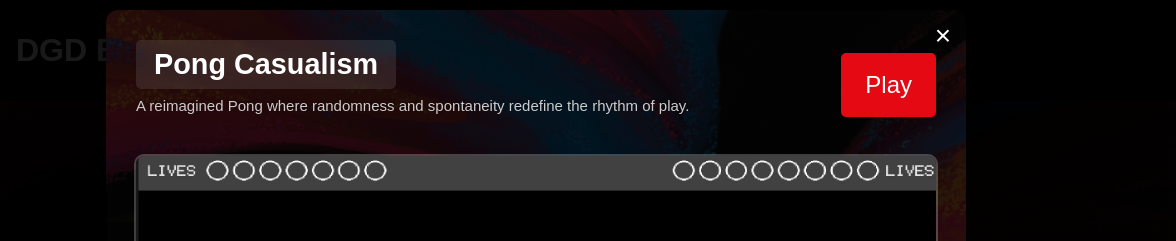
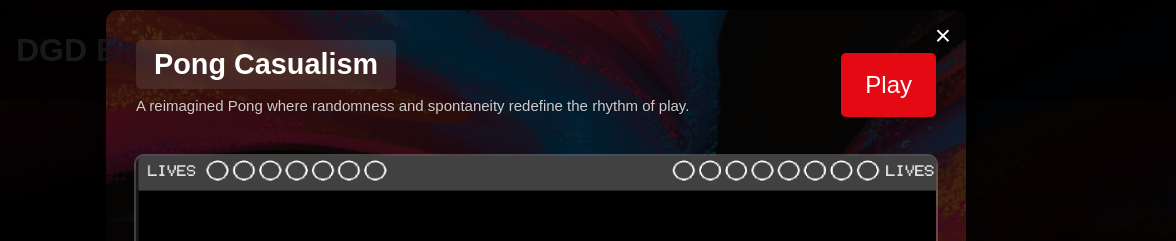
Before and after one commit to Sudhakar-Gnanaraj/DGD_X, a plain HTML site: page index.html in a window 1280 px wide. Both pictures are taken after a click on the element "Pong Casualism". Shown: the top 241 px of the page, 104-1280 px from the left. Drawn offline with Linux system fonts and the light colour scheme.

Commit message:
brightness

```diff
--- a/style.css
+++ b/style.css
@@ -11,13 +11,13 @@ body::before {
   content: "";
   position: fixed;
   inset: 0;
-  background: rgba(0, 0, 0, 0.85);
+  background: rgba(0, 0, 0, 0.65);
   z-index: -1;
 }
 
 /* ===== HEADER ===== */
 header {
-  background: rgba(0, 0, 0, 0.85);
+  background: rgba(0, 0, 0, 0.55);
   padding: 20px 40px;
 }
 
@@ -127,7 +127,7 @@ h2 {
 
 .modal-content {
   background:
-    linear-gradient(rgba(0, 0, 0, 0.8), rgba(0, 0, 0, 0.8)),
+    linear-gradient(rgba(0, 0, 0, 0.7), rgba(0, 0, 0, 0.7)),
     url("images/header-bg.jpg") no-repeat center center fixed;
   background-size: cover;
   position: relative;
```
